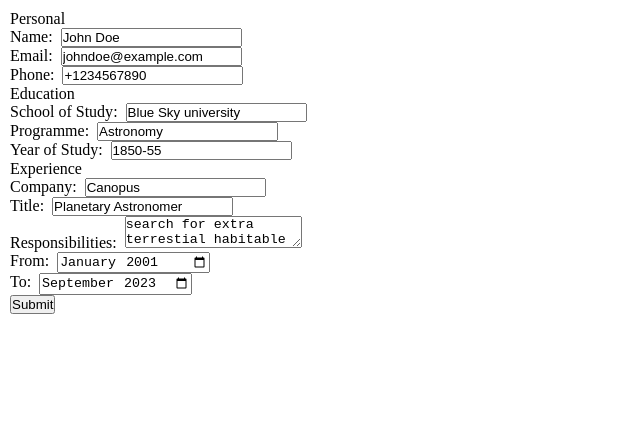
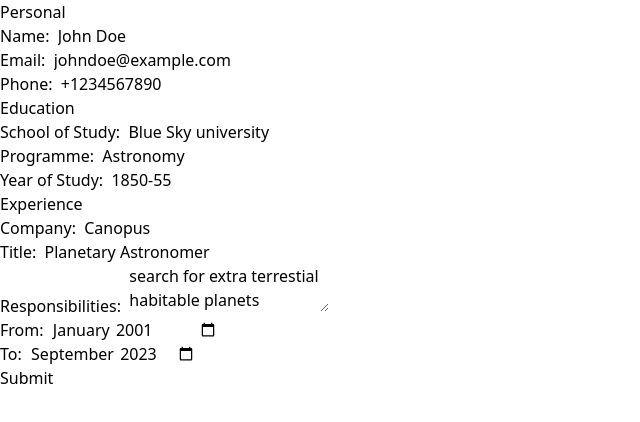
Before and after one commit to draczihper/resume, a React (Vite) app: page / in a window 1280 px wide. Shown: the top 422 px of the page, without its empty margins (0-640 px from the left). Built offline with nearby package versions, Linux system fonts and the light colour scheme.

Commit message:
Import tailwind for styles

```diff
--- a/src/styles/styles.css
+++ b/src/styles/styles.css
@@ -1,9 +1,15 @@
-* {
-  margin: 0;
-  padding: 0;
-  box-sizing: border-box;
+@import "tailwindcss";
+
+/*
+
+body {
+    background-image: url(../assets/banner.jpg);
+    background-size: cover;
+    background-repeat: no-repeat;
+    display: flex;
+    justify-content: center;
+    align-items: center;
+    height: 100vh;
 }
 
-body {
-  padding: 10px;
-}
+*/
```
